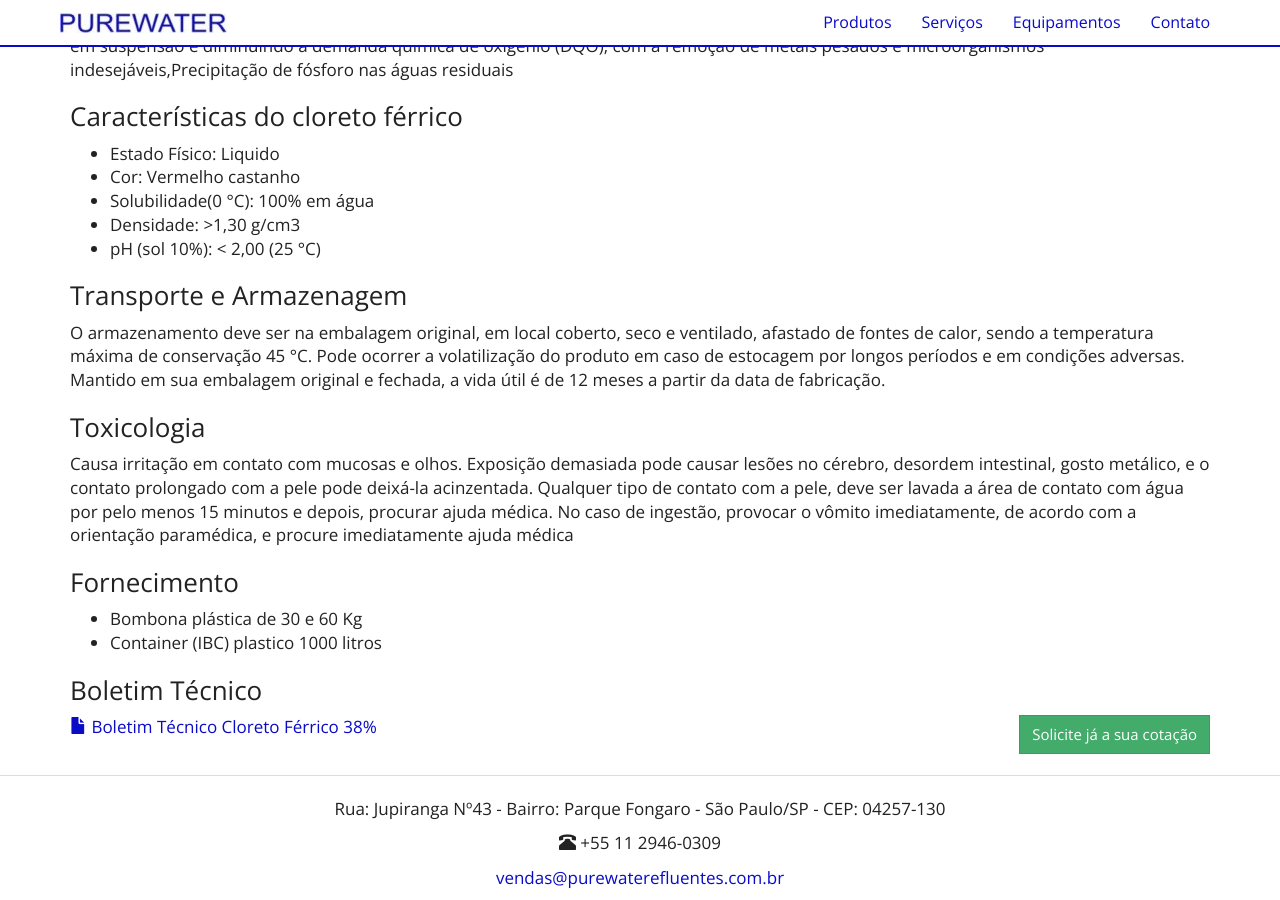
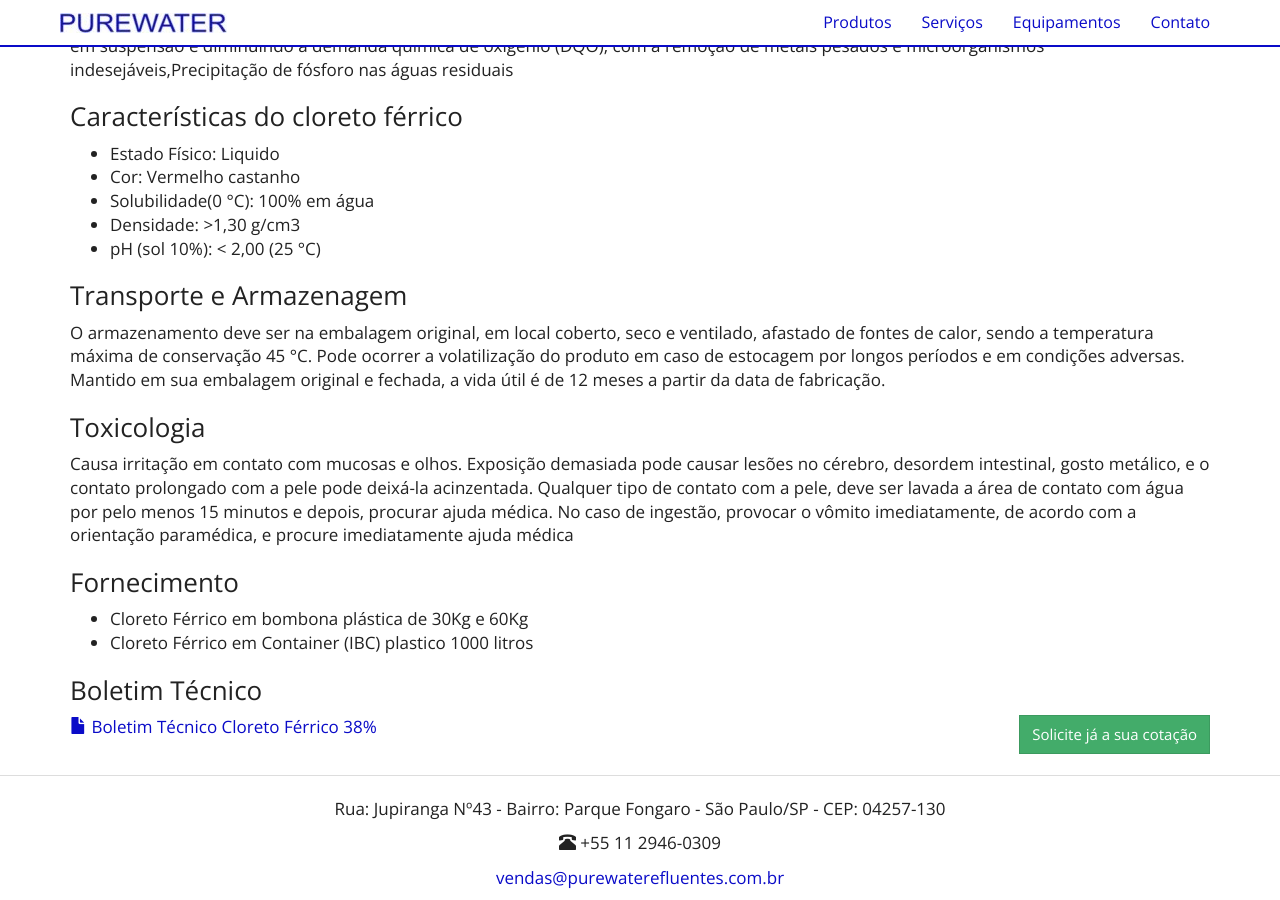
Before and after one commit to purewaterefluentes/purewaterefluentes.github.io, a Jekyll site: the page built from produtos/cloreto-ferrico.md, in a window 1280 px wide and 900 px high, scrolled down 813 px. Built offline with Jekyll 4.4.1, drawn with Linux system fonts in a browser that asks for light colours; nearby versions of some CDN libraries; library files that are not in the unit come from our copies.

Commit message:
Update cloreto-ferrico.md

```diff
--- a/produtos/cloreto-ferrico.md
+++ b/produtos/cloreto-ferrico.md
@@ -39,8 +39,8 @@ Causa irritação em contato com mucosas e olhos. Exposição demasiada pode cau
 
 ### Fornecimento
 
-- Bombona plástica de 30 e 60 Kg
-- Container (IBC) plastico 1000 litros
+- Cloreto Férrico em bombona plástica de 30Kg e 60Kg
+- Cloreto Férrico em Container (IBC) plastico 1000 litros
 
 ### Boletim Técnico
 
```
